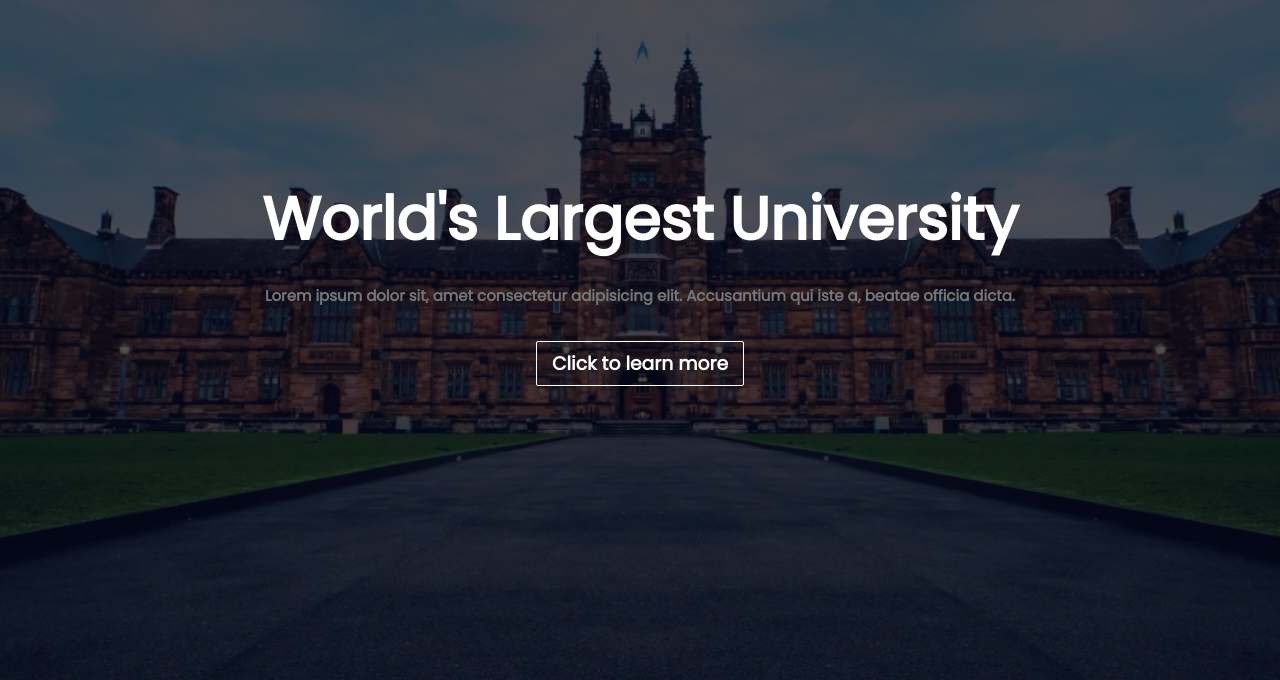
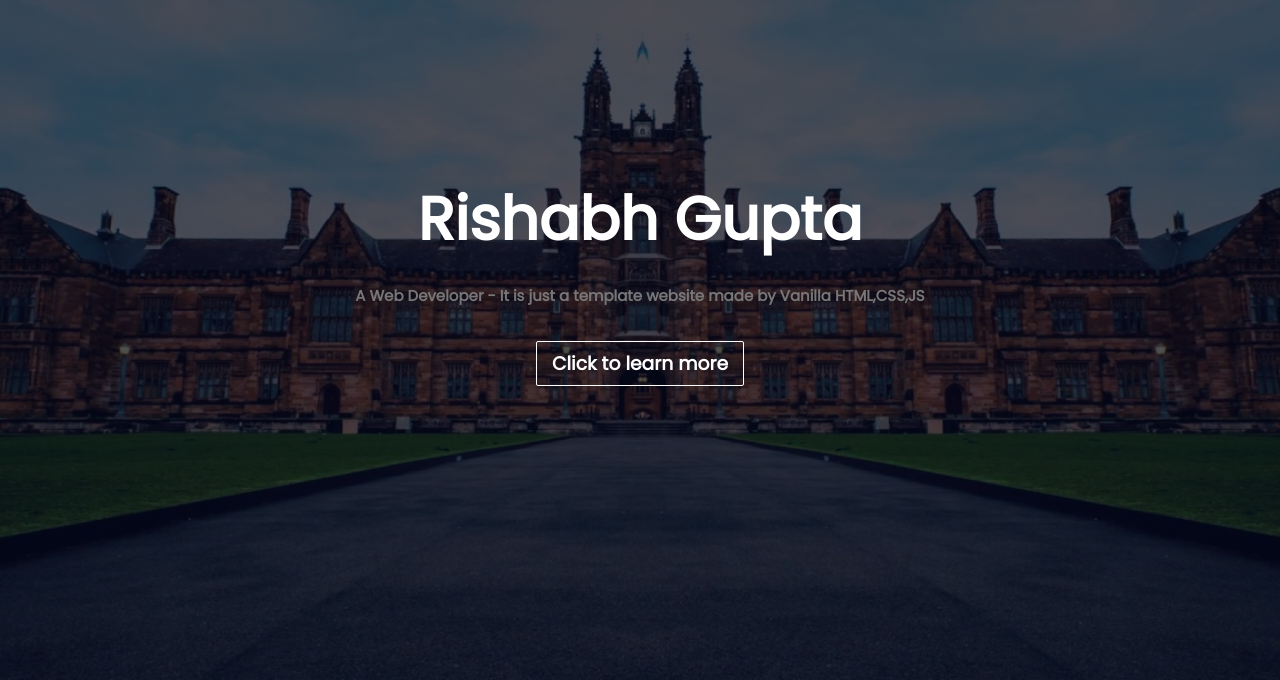
Before and after one commit to RishabhGupta949/WebsiteTemplateByRishabhG, a plain HTML site: page index.html in a window 1280 px wide. Shown: the part 120-800 px from the top of the page. Drawn offline with Linux system fonts and the light colour scheme.

Commit message:
Heading Changed

```diff
--- a/index.html
+++ b/index.html
@@ -30,8 +30,8 @@
 
         </nav>
         <div class="text-sec">
-            <h1>World's Largest University</h1>
-            <p>Lorem ipsum dolor sit, amet consectetur adipisicing elit. Accusantium qui iste a, beatae officia dicta.
+            <h1>Rishabh Gupta</h1>
+            <p>A Web Developer - It is just a template website made by Vanilla HTML,CSS,JS
             </p>
             <h3><a href="#" class="btn">Click to learn more</h2></a>
         </div>
```
